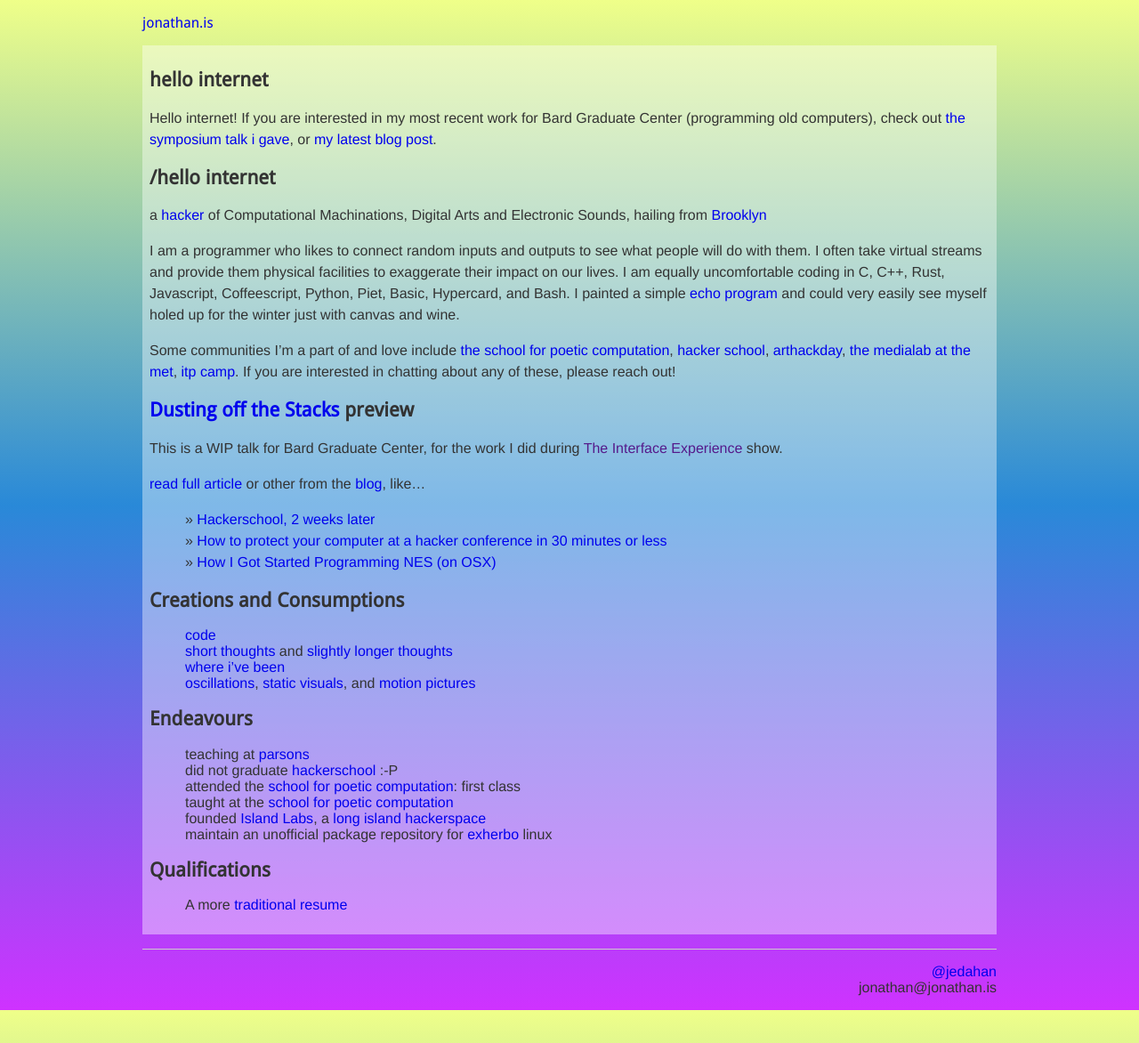
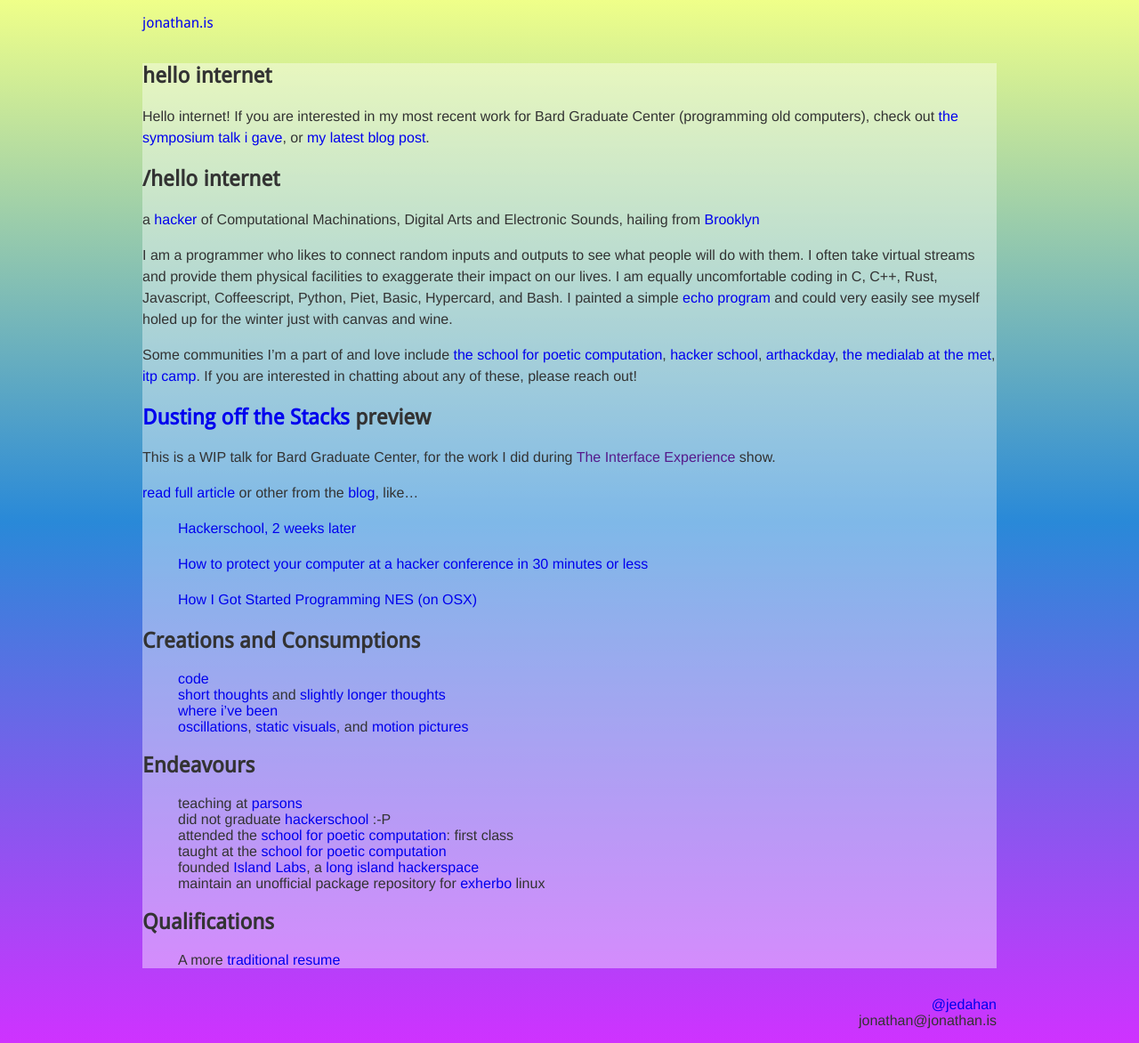
Before and after one commit to jedahan/jedahan.github.com, a Jekyll site: the page built from index.md, in a window 1280 px wide. Shown: the whole page at 89% size. Built offline with Jekyll 4.4.1, drawn with Linux system fonts in a browser that asks for light colours; before the commit the page ends 1135 px from its top, so only the background shows below that.

Commit message:
move towards default

```diff
--- a/css/screen.css
+++ b/css/screen.css
@@ -33,10 +33,6 @@ h2 {
   font-family: "droid sans", helvetica, arial, sans-serif;
 }
 
-h2 {
-  font-size:  137.5%;
-}
-
 pre,
 code {
   font-family: "inconsolata", monospace;
@@ -47,24 +43,16 @@ footer {
   padding: 1em 0;
 }
 
-header,
-{
-  font-size: 200%;
+header {
   color: #a23030;
 }
 
 footer {
-  margin-top: 1em;
-  border-top: solid 1px #ccc;
   text-align: right;
 }
 
 ul {
   list-style-type: none;
-}
-
-span {
-  font-size: 87.5%;
 }
 
 body {
@@ -78,15 +66,6 @@ body {
   text-align: right;
 }
 
-li p:before {
-  content: '» ';
-}
-
-li p {
-  margin-top: 0;
-  margin-bottom: 0;
-}
-
 body{
   background: #cf32ff;
   background: linear-gradient(to top, #cf32ff 0%,#2989d8 50%,#efff89 100%);
@@ -94,7 +73,6 @@ body{
 
 section {
   background-color: rgba(255, 255, 255, 0.4);
-  padding: 8px;
 }
 
 body p {
```
